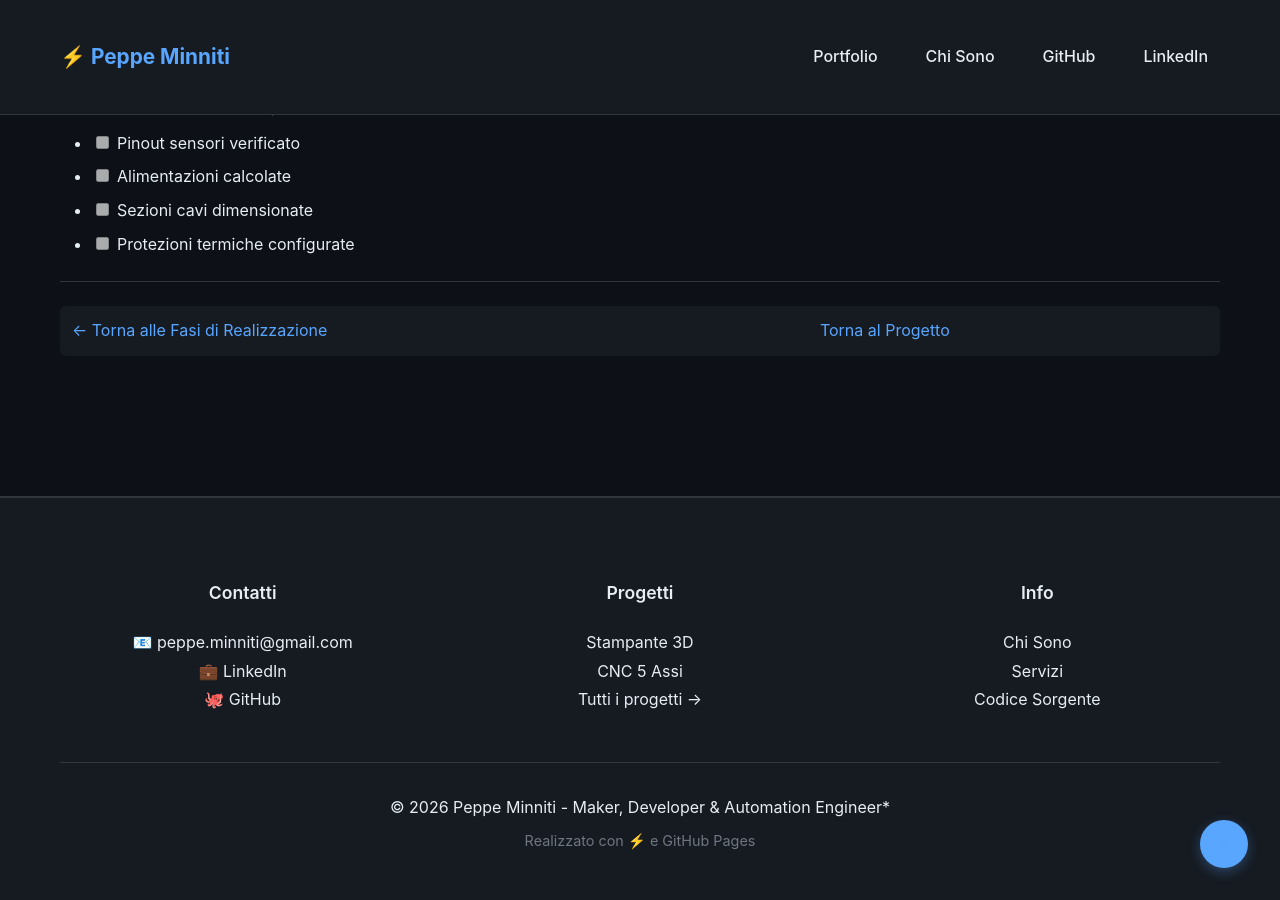
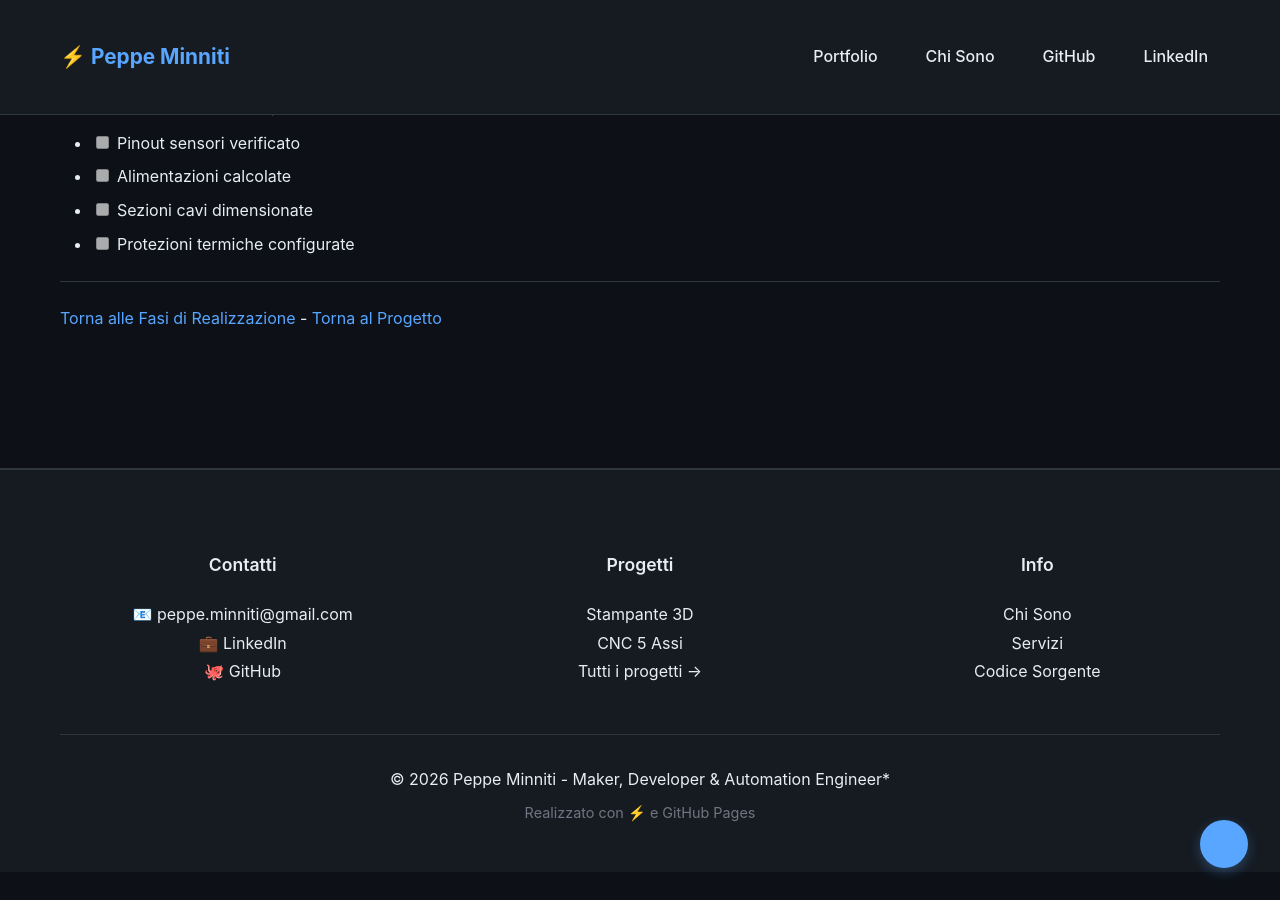
Before and after one commit to PeppeMinniti/Blog, a Jekyll site: the page built from stampante-3d/fasi-realizzazione/1-progettazione/schema-elettrico-pinout.md, in a window 1280 px wide and 900 px high, scrolled down 3542 px. Built offline with Jekyll 4.4.1, drawn with Linux system fonts in a browser that asks for light colours; after the commit the page ends 4414 px from its top, so only the background shows below that.

Commit message:
piccolo fix

```diff
--- a/stampante-3d/fasi-realizzazione/1-progettazione/schema-elettrico-pinout.md
+++ b/stampante-3d/fasi-realizzazione/1-progettazione/schema-elettrico-pinout.md
@@ -147,4 +147,4 @@ Bianco:   Sensori analogici
 
 ---
 
-[← Torna alle Fasi di Realizzazione](../README.md) | [Torna al Progetto](../../index.md)
+[Torna alle Fasi di Realizzazione](../README.md) - [Torna al Progetto](../../index.md)
```
